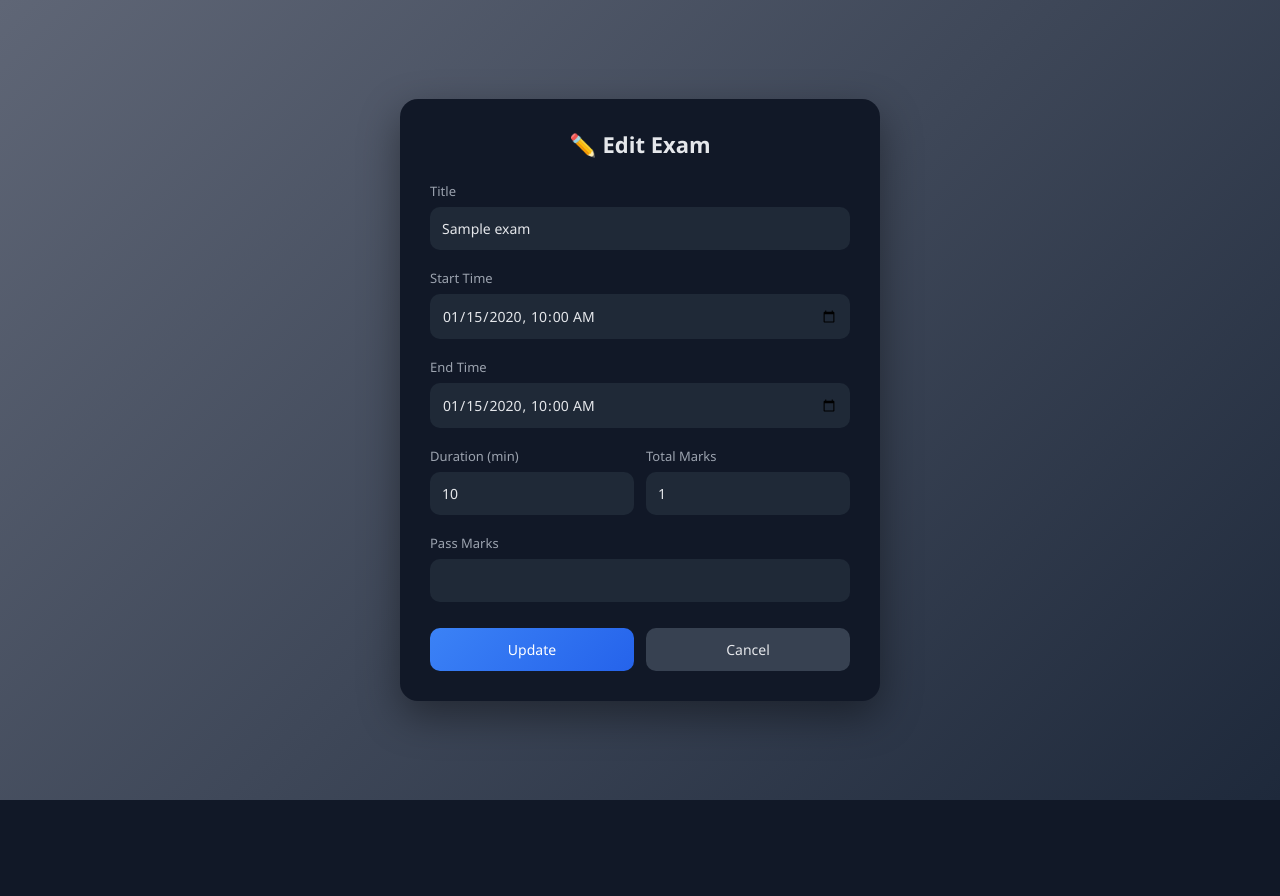
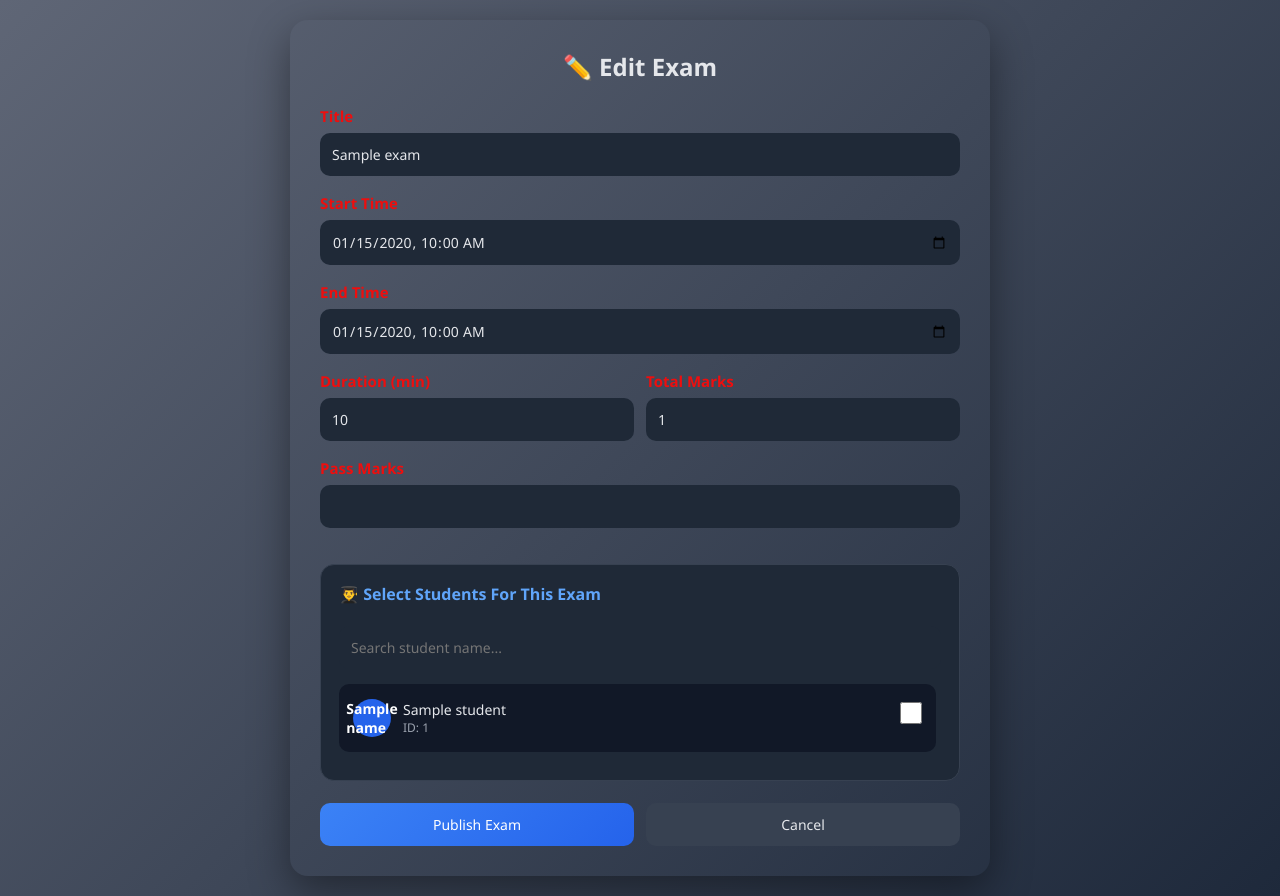
Before and after one commit to technovassolution-del/technovas-skill-foundation, a Flask app: template templates/edit_exam.html in a window 1280 px wide. Before the commit the page ends 800 px from the top, so only its background shows below. Run offline with Flask 3, Linux system fonts and the light colour scheme; the template is opened without the code that fills it: most values are stand-ins (such as "Sample title", 1, 10 or a date in 2020).

Commit message:
commited

```diff
--- a/templates/edit_exam.html
+++ b/templates/edit_exam.html
@@ -23,15 +23,15 @@ body{
     align-items:center;
     justify-content:center;
     padding:20px;
-    background:linear-gradient(135deg, #5f6676, #1e293b);
+     background:linear-gradient(135deg, #5f6676, #1e293b);
     color:#e5e7eb;
 }
 
 /* CARD */
 .card{
     width:100%;
-    max-width:480px;
-    background:#111827;
+    max-width:700px;
+    /* background:#111827; */
     padding:30px;
     border-radius:18px;
     box-shadow:0 15px 40px rgba(0,0,0,0.4);
@@ -40,15 +40,16 @@ body{
 /* TITLE */
 h2{
     text-align:center;
-    margin-bottom:20px;
+    margin-bottom:22px;
     font-weight:600;
-    font-size:22px;
+    font-size:24px;
 }
 
 /* LABEL */
 label{
-    font-size:13px;
-    color:#9ca3af;
+    font-size:15px;
+    color:#ee0e0e;
+    font-weight: bold;
 }
 
 /* INPUT */
@@ -82,14 +83,112 @@ input:focus{
     flex:1;
 }
 
+/* STUDENT BOX */
+
+.student-box{
+    margin-top:20px;
+    background:#1f2937;
+    border-radius:14px;
+    padding:18px;
+    border:1px solid #374151;
+}
+
+.student-title{
+    font-size:16px;
+    font-weight:600;
+    margin-bottom:15px;
+    color:#60a5fa;
+}
+
+/* SEARCH */
+
+.search-box{
+    margin-bottom:15px;
+}
+
+.search-box input{
+    margin-bottom:0;
+}
+
+/* STUDENT LIST */
+
+.student-list{
+    max-height:250px;
+    overflow-y:auto;
+    padding-right:5px;
+}
+
+/* STUDENT ITEM */
+
+.student-item{
+    display:flex;
+    align-items:center;
+    justify-content:space-between;
+    background:#111827;
+    padding:12px 14px;
+    border-radius:10px;
+    margin-bottom:10px;
+    transition:0.3s;
+}
+
+.student-item:hover{
+    background:#0f172a;
+}
+
+/* LEFT */
+
+.student-left{
+    display:flex;
+    align-items:center;
+    gap:12px;
+}
+
+/* AVATAR */
+
+.avatar{
+    width:38px;
+    height:38px;
+    border-radius:50%;
+    background:#2563eb;
+    display:flex;
+    align-items:center;
+    justify-content:center;
+    font-weight:bold;
+    color:white;
+    font-size:14px;
+}
+
+/* NAME */
+
+.student-name{
+    font-size:14px;
+    font-weight:500;
+}
+
+.student-id{
+    font-size:12px;
+    color:#9ca3af;
+}
+
+/* CHECKBOX */
+
+.checkbox{
+    width:22px;
+    height:22px;
+    accent-color:#2563eb;
+    cursor:pointer;
+}
+
 /* BUTTON GROUP */
+
 .btn-group{
     display:flex;
     gap:12px;
-    margin-top:10px;
+    margin-top:22px;
 }
 
 /* BUTTON */
+
 .btn{
     flex:1;
     padding:12px;
@@ -102,6 +201,7 @@ input:focus{
 }
 
 /* UPDATE */
+
 .update{
     background:linear-gradient(135deg,#3b82f6,#2563eb);
     color:white;
@@ -112,6 +212,7 @@ input:focus{
 }
 
 /* CANCEL */
+
 .cancel{
     background:#374151;
     color:#e5e7eb;
@@ -127,7 +228,6 @@ input:focus{
 
 /* RESPONSIVE */
 
-/* TABLET */
 @media(max-width:600px){
 
     .card{
@@ -140,7 +240,6 @@ input:focus{
 
 }
 
-/* MOBILE */
 @media(max-width:480px){
 
     body{
@@ -172,41 +271,155 @@ input:focus{
 
     <form method="POST">
 
+        <!-- TITLE -->
+
         <label>Title</label>
-        <input type="text" name="title" value="{{ exam.title }}" required>
+
+        <input type="text"
+        name="title"
+        value="{{exam.title }}"
+        required>
+
+        <!-- START -->
 
         <label>Start Time</label>
-        <input type="datetime-local" name="start_at"
-            value="{{ exam.start_at.strftime('%Y-%m-%dT%H:%M') if exam.start_at else '' }}"
-            required>
+
+        <input type="datetime-local"
+        name="start_at"
+        value="{{ exam.start_at.strftime('%Y-%m-%dT%H:%M') if exam.start_at else '' }}"
+        required>
+
+        <!-- END -->
 
         <label>End Time</label>
-        <input type="datetime-local" name="end_at"
-            value="{{ exam.end_at.strftime('%Y-%m-%dT%H:%M') if exam.end_at else '' }}"
-            required>
+
+        <input type="datetime-local"
+        name="end_at"
+        value="{{ exam.end_at.strftime('%Y-%m-%dT%H:%M') if exam.end_at else '' }}"
+        required>
+
+        <!-- ROW -->
 
         <div class="row">
 
             <div>
+
                 <label>Duration (min)</label>
-                <input type="number" name="duration" value="{{ exam.duration_minutes }}" required>
+
+                <input type="number"
+                name="duration"
+                value="{{ exam.duration_minutes }}"
+                required>
+
             </div>
 
             <div>
+
                 <label>Total Marks</label>
-                <input type="number" name="total_marks" value="{{ exam.total_marks }}" required>
+
+                <input type="number"
+                name="total_marks"
+                value="{{ exam.total_marks }}"
+                required>
+
             </div>
 
         </div>
 
+        <!-- PASS -->
+
         <label>Pass Marks</label>
-        <input type="number" name="pass_marks" value="{{ exam.pass_marks }}" required>
+
+        <input type="number"
+        name="pass_marks"
+        value="{{ exam.pass_marks }}"
+        required>
+
+        <!-- STUDENT SELECT -->
+
+        <div class="student-box">
+
+            <div class="student-title">
+                👨‍🎓 Select Students For This Exam
+            </div>
+
+            <!-- SEARCH -->
+
+            <div class="search-box">
+
+                <input type="text"
+                id="searchStudent"
+                placeholder="Search student name...">
+
+            </div>
+
+            <!-- STUDENT LIST -->
+
+            <div class="student-list"
+            id="studentList">
+
+                <!-- STUDENT -->
+
+                {% for student in students %}
+
+<div class="student-item">
+
+    <div class="student-left">
+
+        <div class="avatar">
+            {{ student.name[0] }}
+        </div>
+
+        <div>
+
+            <div class="student-name">
+                {{ student.name }}
+            </div>
+
+            <div class="student-id">
+                ID: {{ student.id }}
+            </div>
+
+        </div>
+
+    </div>
+
+    <!-- CHECKBOX -->
+
+    <input type="checkbox"
+    class="checkbox"
+    name="selected_students"
+    value="{{student.id }}"
+    {% if student.id in assigned_students %}
+    checked
+    {% endif %}
+    >
+
+</div>
+
+{% endfor %}
+
+            </div>
+
+        </div>
+
+        <!-- BUTTON -->
 
         <div class="btn-group">
 
-            <button type="submit" class="btn update">Update</button>
+            <button type="submit"
+            class="btn update">
 
-            <a href="/exam_list" class="btn cancel">Cancel</a>
+                Publish Exam
+
+            </button>
+
+            <a href="/exam_list"
+            class="btn cancel">
+
+                Cancel
+
+            </a>
 
         </div>
 
@@ -214,5 +427,32 @@ input:focus{
 
 </div>
 
+<script>
+
+/* SEARCH FILTER */
+
+document
+.getElementById("searchStudent")
+.addEventListener("keyup", function(){
+
+    let value = this.value.toLowerCase();
+
+    let items = document.querySelectorAll(".student-item");
+
+    items.forEach(function(item){
+
+        let text = item.innerText.toLowerCase();
+
+        item.style.display =
+        text.includes(value)
+        ? "flex"
+        : "none";
+
+    });
+
+});
+
+</script>
+
 </body>
 </html>
```
Also changed, not shown: controller/exam_controller.py (+122 -9 lines).
